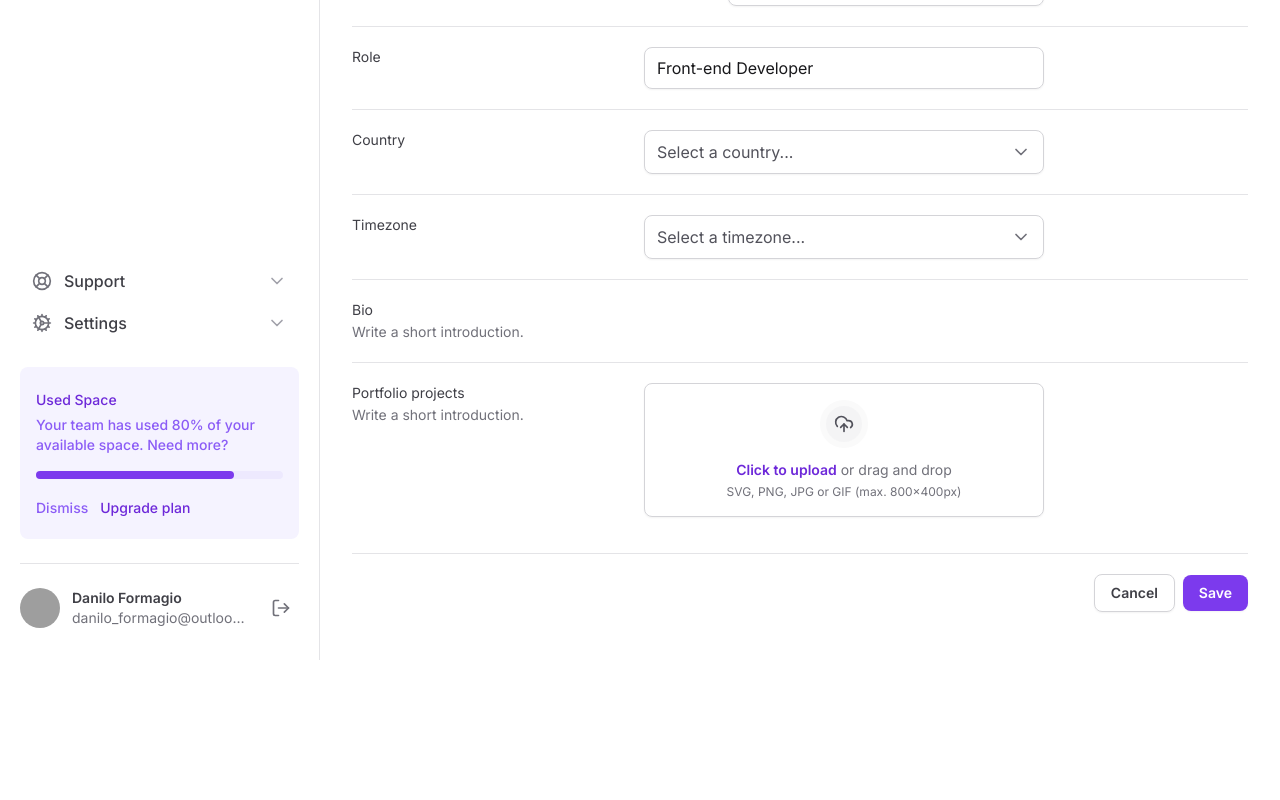
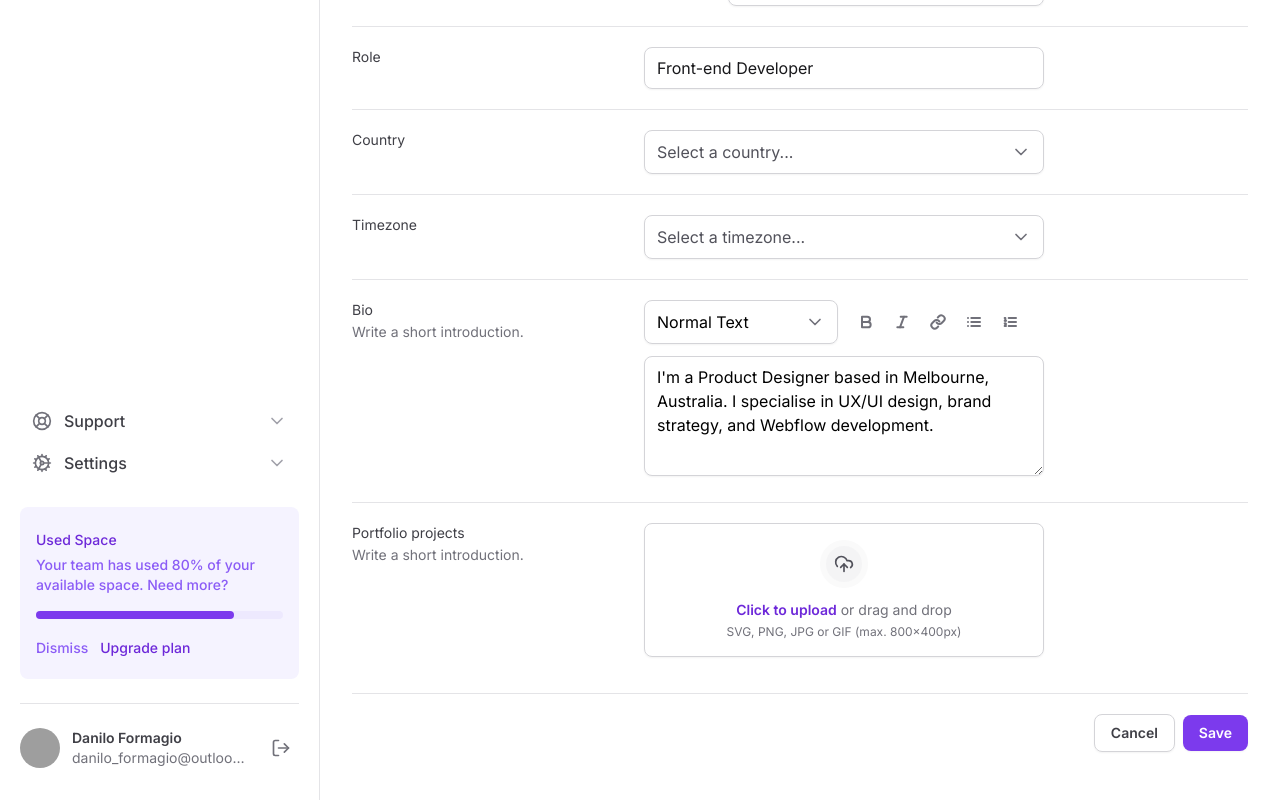
Before and after one commit to danilo-formagio/tailwind-next, a Next.js app: page / in a window 1280 px wide. Shown: the part 544-1344 px from the top of the page. Before the commit the page ends 1204 px from the top, so only its background shows below. Built offline with nearby package versions, Linux system fonts and the light colour scheme; grey boxes are pictures that could not be loaded.

Commit message:
Create bio text area and move input to form folder

```diff
--- a/src/app/page.tsx
+++ b/src/app/page.tsx
@@ -1,9 +1,10 @@
 import { SettingsTabs } from '@/components/SettingsTabs';
-import * as Input from '@/components/Input';
+import * as Input from '@/components/Form/Input';
 import * as FileInput from '@/components/Form/FileInput';
-import { Mail } from 'lucide-react';
+import { Bold, Italic, Link, List, ListOrdered, Mail } from 'lucide-react';
 import { Select } from '@/components/Form/Select';
 import { SelectItem } from '@/components/Form/Select/SelectItem';
+import { Textarea } from '@/components/Form/Textarea';
 
 export default function Home() {
   return (
@@ -111,6 +112,37 @@ export default function Home() {
               Bio
               <span className="mt-0.5 block text-sm font-normal text-zinc-500">Write a short introduction.</span>
             </label>
+            <div className="space-y-3">
+              <div className="grid grid-cols-2 gap-3">
+                <Select placeholder="" defaultValue="normal">
+                  <SelectItem value="normal" text="Normal Text" />
+                  <SelectItem value="md" text="Markdown" />
+                </Select>
+
+                <div className="flex items-center gap-1">
+                  <button type="button" className="rounded-md p-2 hover:bg-zinc-50">
+                    <Bold className="h-4 w-4 text-zinc-500" strokeWidth={3} />
+                  </button>
+                  <button type="button" className="rounded-md p-2 hover:bg-zinc-50">
+                    <Italic className="h-4 w-4 text-zinc-500" strokeWidth={3} />
+                  </button>
+                  <button type="button" className="rounded-md p-2 hover:bg-zinc-50">
+                    <Link className="h-4 w-4 text-zinc-500" strokeWidth={3} />
+                  </button>
+                  <button type="button" className="rounded-md p-2 hover:bg-zinc-50">
+                    <List className="h-4 w-4 text-zinc-500" strokeWidth={3} />
+                  </button>
+                  <button type="button" className="rounded-md p-2 hover:bg-zinc-50">
+                    <ListOrdered className="h-4 w-4 text-zinc-500" strokeWidth={3} />
+                  </button>
+                </div>
+              </div>
+
+              <Textarea
+                id="bio"
+                defaultValue="I'm a Product Designer based in Melbourne, Australia. I specialise in UX/UI design, brand strategy, and Webflow development."
+              />
+            </div>
           </div>
 
           <div className="grid grid-cols-form gap-3 pt-5">
--- a/src/components/Form/Select/index.tsx
+++ b/src/components/Form/Select/index.tsx
@@ -4,14 +4,14 @@ import * as SelectPrimitive from '@radix-ui/react-select';
 import { ChevronDown } from 'lucide-react';
 import { ReactNode } from 'react';
 
-export interface SelectProps {
+export interface SelectProps extends SelectPrimitive.SelectProps {
   children: ReactNode;
   placeholder: string;
 }
 
-export function Select({ children, placeholder }: SelectProps) {
+export function Select({ children, placeholder, ...props }: SelectProps) {
   return (
-    <SelectPrimitive.Root>
+    <SelectPrimitive.Root {...props}>
       <SelectPrimitive.Trigger className="flex h-11 w-full items-center justify-between gap-2 rounded-lg border border-zinc-300 px-3 py-2 shadow-sm data-[placeholder]:text-zinc-600">
         <SelectPrimitive.Value placeholder={placeholder} className="text-black" />
         <SelectPrimitive.Icon>
@@ -24,7 +24,7 @@ export function Select({ children, placeholder }: SelectProps) {
           side="bottom"
           position="popper"
           sideOffset={8}
-          className="z-10 w-[--radix-select-trigger-width] overflow-hidden rounded-lg border border-zinc-200 bg-white"
+          className="z-10 w-[--radix-select-trigger-width] overflow-hidden rounded-lg border border-zinc-200 bg-white shadow-sm"
         >
           <SelectPrimitive.Viewport>{children}</SelectPrimitive.Viewport>
         </SelectPrimitive.Content>
--- /dev/null
+++ b/src/components/Form/Textarea.tsx
@@ -0,0 +1,9 @@
+import { ComponentProps } from 'react';
+
+export interface TextareaProps extends ComponentProps<'textarea'> {}
+
+export function Textarea(props: TextareaProps) {
+  return (
+    <textarea className="min-h-[120px] w-full resize-y rounded-lg border border-zinc-300 px-3 py-2 shadow-sm outline-none" {...props} />
+  );
+}
--- a/src/components/Sidebar/index.tsx
+++ b/src/components/Sidebar/index.tsx
@@ -4,7 +4,7 @@ import { BarChart, CheckSquare, Flag, Home, SquareStack, Users } from 'lucide-re
 import { NavItem } from './NavItem';
 import { UsedSpaceWidget } from './UsedSpaceWidget';
 import { Profile } from './Profile';
-import * as Input from '../Input';
+import * as Input from '@/components/Form/Input';
 
 export function Sidebar() {
   return (
```
Also changed, not shown: src/components/Form/Input.tsx (renamed from src/components/Input.tsx).
